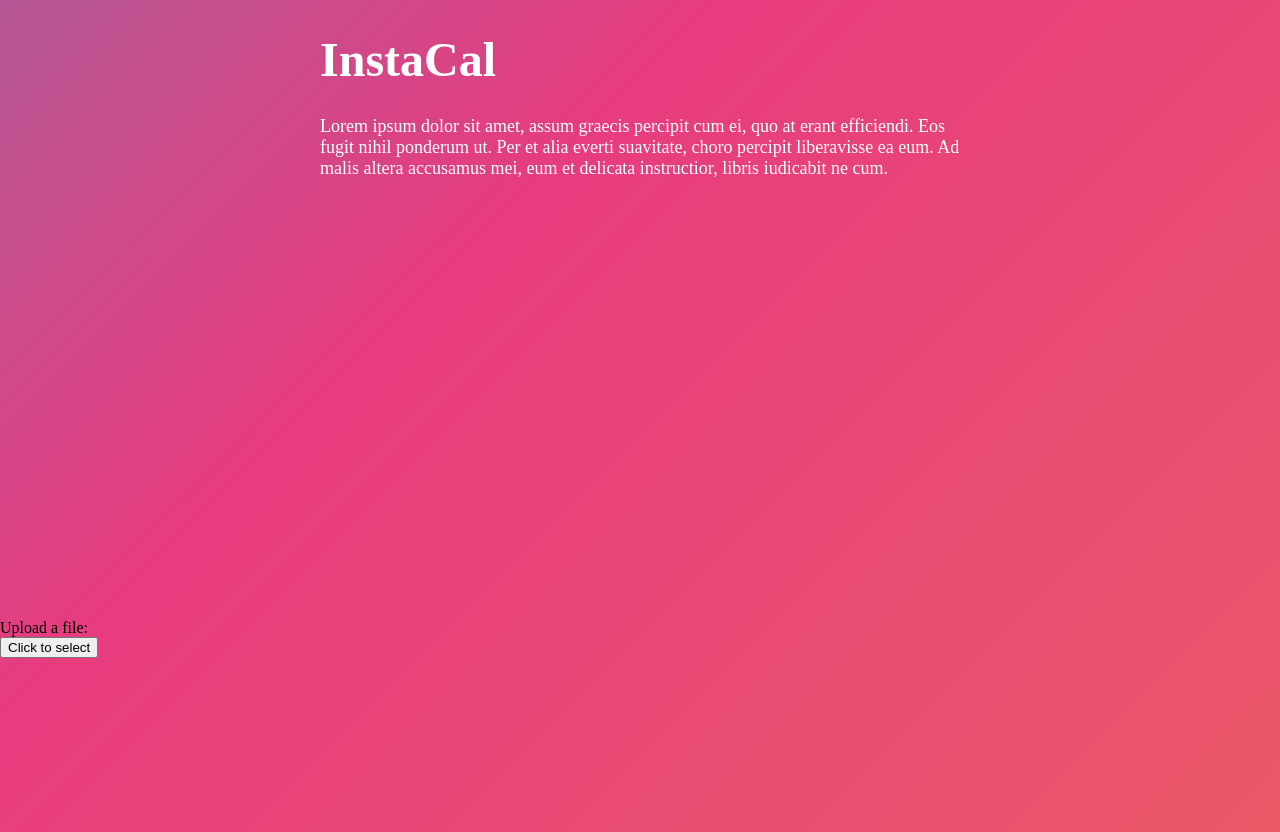
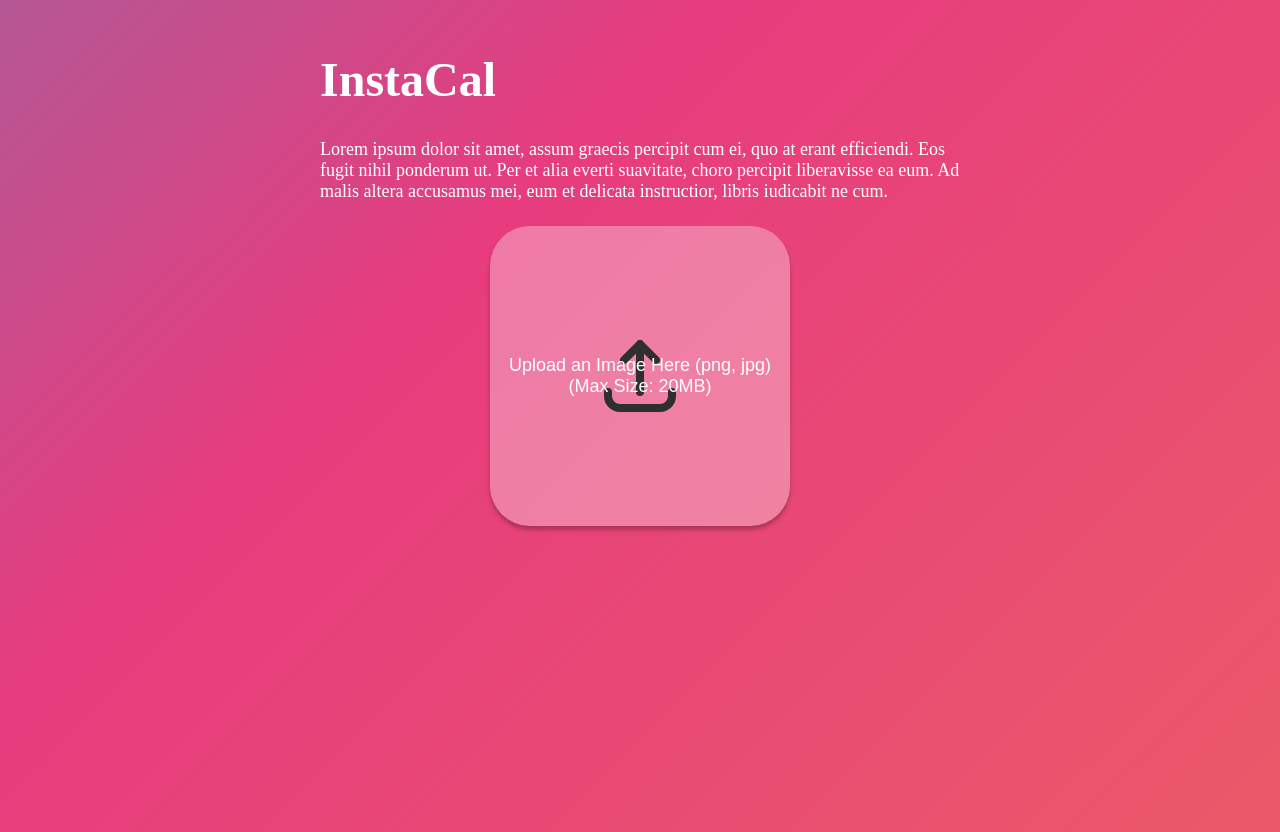
Before and after one commit to duanxianpi/InstalCal, a React (Create React App) app in the folder instacal/: page / in a window 1280 px wide. Built offline with nearby package versions, Linux system fonts and the light colour scheme; a web font is replaced by a local one.

Commit message:
add upload

```diff
--- a/instacal/package.json
+++ b/instacal/package.json
@@ -8,6 +8,7 @@
     "@testing-library/user-event": "^13.5.0",
     "react": "^18.2.0",
     "react-dom": "^18.2.0",
+    "react-icons": "^4.7.1",
     "react-scripts": "5.0.1",
     "web-vitals": "^2.1.4"
   },
--- a/instacal/src/App.js
+++ b/instacal/src/App.js
@@ -9,7 +9,6 @@ function App() {
     <div className="App">
       <Title />
       <Upload />
-
     </div>
   );
 }
--- a/instacal/src/components/title/title.css
+++ b/instacal/src/components/title/title.css
@@ -1,23 +1,20 @@
 #program_title{
-    position:relative;
     text-align:left;
     padding-left:25vw;
+    padding-top: 20px;
     font-size:48px;
 }
 
 #program_des{
-    position:absolute;
     padding-left:25vw;
     padding-right:25vw;
     font-weight:normal;
-    top:60px;
     font-size:18px;
 
 
 }
 
-.wrapper{
-    position:relative;
+.Title{
     color:white;
 
 }
--- a/instacal/src/components/title/title.jsx
+++ b/instacal/src/components/title/title.jsx
@@ -4,13 +4,8 @@ import './title.css';
 function Title() {
   return (
     <div className="Title">
-        <div className="wrapper">
             <h1 id="program_title">InstaCal</h1>
             <h4 id="program_des">Lorem ipsum dolor sit amet, assum graecis percipit cum ei, quo at erant efficiendi. Eos fugit nihil ponderum ut. Per et alia everti suavitate, choro percipit liberavisse ea eum. Ad malis altera accusamus mei, eum et delicata instructior, libris iudicabit ne cum.</h4>
-        </div>
-
-
-
     </div>
   );
 }
--- a/instacal/src/components/upload/upload.css
+++ b/instacal/src/components/upload/upload.css
@@ -1,4 +1,49 @@
 .Upload{
-    position:relative;
-    top:500px;
+    display: flex;
+    justify-content: center;
 }
+
+.Button{
+    /* Frame 1 */
+
+    box-sizing: border-box;
+
+    /* Auto layout */
+
+    display: flex;
+    flex-direction: column;
+    justify-content: center;
+    align-items: center;
+    padding: 0px;
+    gap: 30px;
+
+    width: 300px;
+    height: 300px;
+
+    background: rgba(255, 255, 255, 0.32);
+    box-shadow: 0px 4px 4px rgba(0, 0, 0, 0.25);
+    backdrop-filter: blur(4px);
+    /* Note: backdrop-filter has minimal browser support */
+
+    border-radius: 40px;
+
+    /* Inside auto layout */
+
+    flex: none;
+    order: 0;
+    flex-grow: 0;
+    border: 0px;
+
+    font-size: 18px;
+    color: white;
+    font-weight: normal;
+}
+
+.img{
+    width: 50vw;
+    z-index: 100px;
+    border-radius: 40px;
+    left : 25vw;
+    position: absolute;
+
+}
--- a/instacal/src/components/upload/upload.jsx
+++ b/instacal/src/components/upload/upload.jsx
@@ -1,12 +1,16 @@
 import React from 'react';
 import "./upload.css";
 import { ChangeEvent, useRef, useState } from 'react';
+import { HiOutlineUpload } from 'react-icons/hi';
 
 
 export default function Upload() {
 
 
   const [file, setFile] = useState();
+  const [fileURL, setFileURL] = useState();
+  const [uploaded, setUploaded] = useState(false);
+
   const inputRef = useRef(null);
 
   const handleUploadClick = () => {
@@ -20,17 +24,22 @@ export default function Upload() {
     }
 
     setFile(e.target.files[0]);
+    setFileURL(URL.createObjectURL(e.target.files[0]));
 
+    setUploaded(true);
     // 🚩 do the file upload here normally...
   };
   return (
     <div className="Upload">
-      <div>Upload a file:</div>
-
       {/* 👇 Our custom button to select and upload a file */}
-      <button onClick={handleUploadClick}>
-        {file ? `${file.name}` : 'Click to select'}
+      <button onClick={handleUploadClick} className="Button" style={{visibility:uploaded ? "hidden" : "visible"}}>
+      <HiOutlineUpload size={96} color="#2f2f2f"/>
+      <div style={{position:"absolute"}}>
+      Upload an Image Here (png, jpg)
+      (Max Size: 20MB)
+      </div>
       </button>
+      <img src={fileURL} className="img" style={{display:uploaded ? "block" : "none"}}/>
 
       {/* 👇 Notice the `display: hidden` on the input */}
       <input
@@ -39,7 +48,6 @@ export default function Upload() {
         onChange={handleFileChange}
         style={{ display: 'none' }}
       />
-
     </div>
 
   )
```
Also changed, not shown: 1 other file (tests, documents, lock files or other folders). Lines whose indentation alone changed are shown as unchanged.
